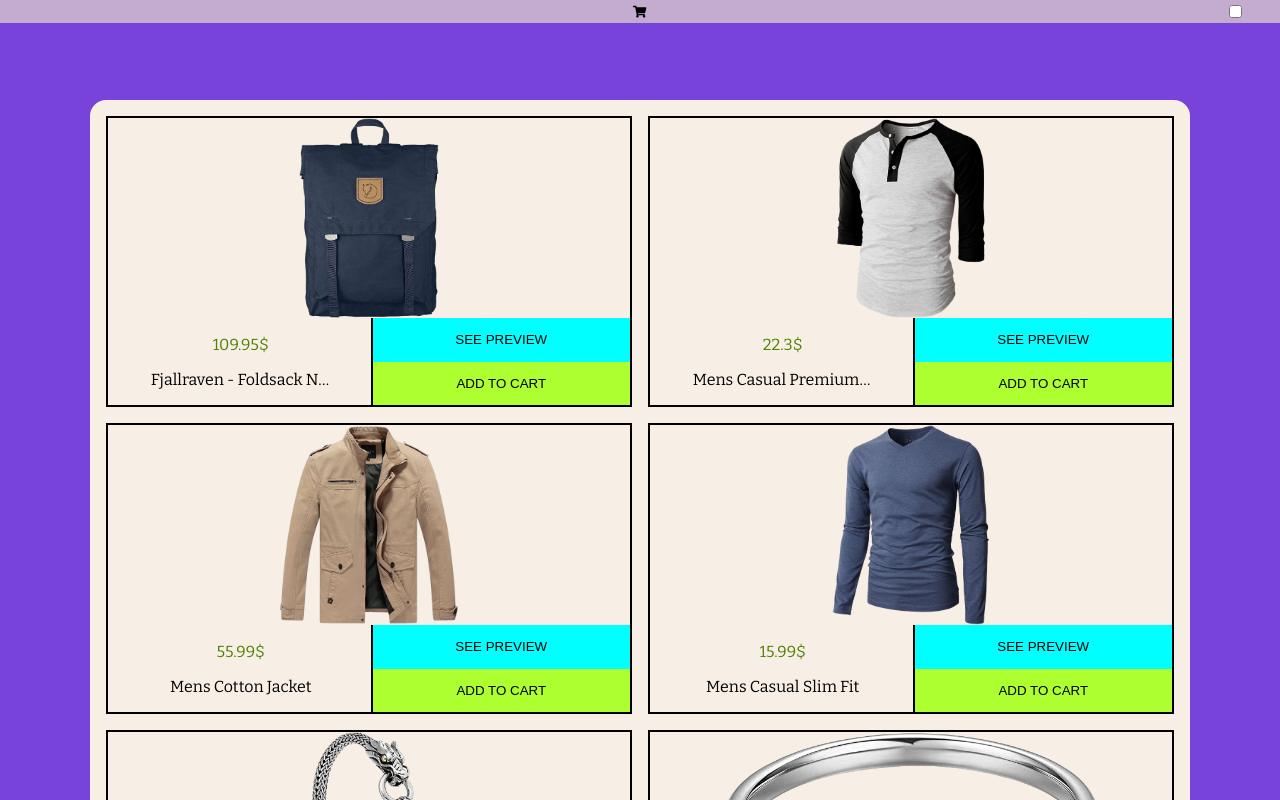
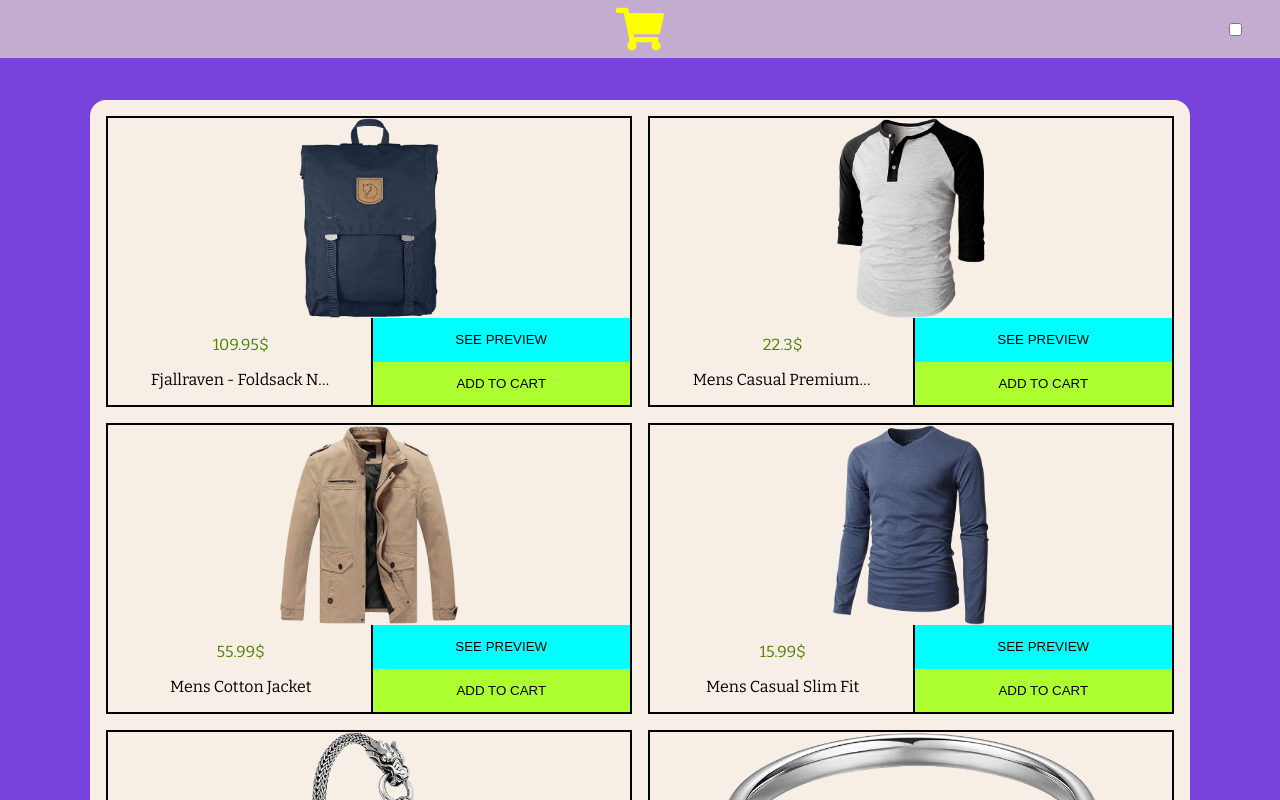
Before and after one commit to Eckry/store-app, a React (Vite) app: page / in a window 1280 px wide. Shown: the top 800 px of the page. Built offline with nearby package versions, Linux system fonts and the light colour scheme.

Commit message:
add new cart icon

```diff
--- a/src/components/styles/Header.css
+++ b/src/components/styles/Header.css
@@ -21,6 +21,8 @@
   background-color: transparent;
   outline: none;
   border: none;
+  font-size: 3rem;
+  color: yellow;
 }
 
 .number-of-products-container {
```
